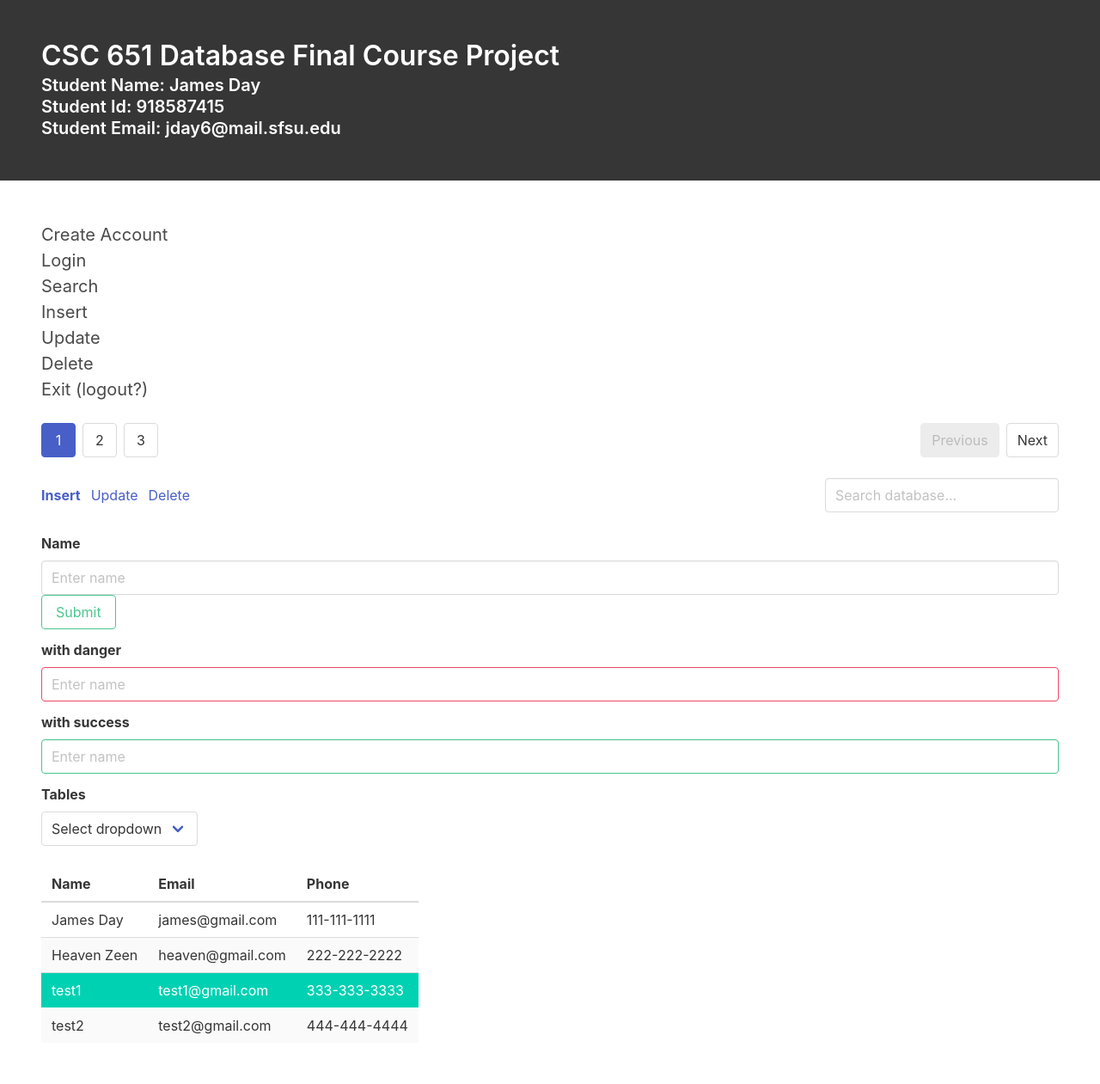
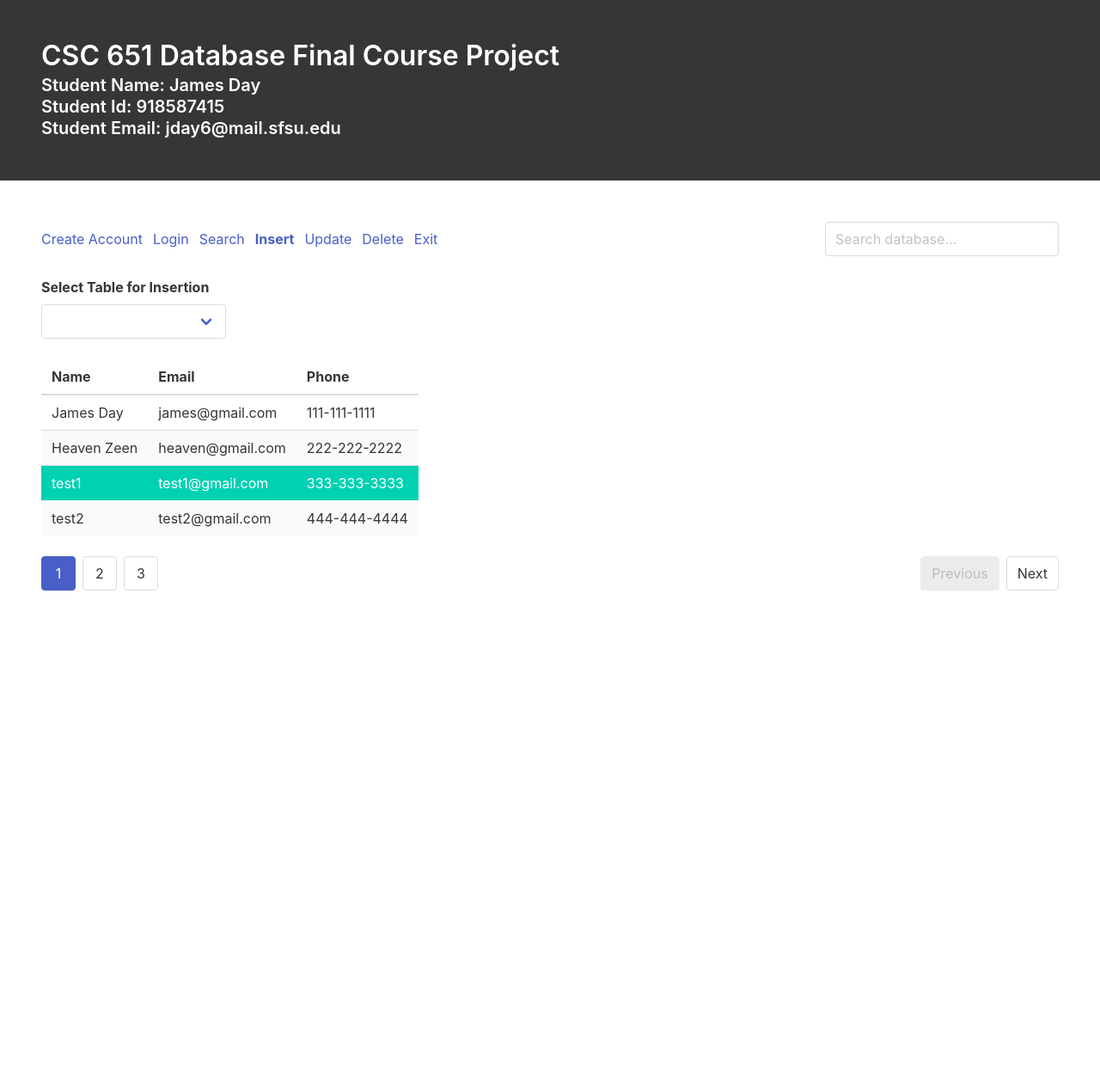
Before and after one commit to dayjames12/PersonalWebsite, a Node server app: page /database in a window 1280 px wide. Shown: the part 77-1338 px from the top of the page at 86% size. After the commit the page ends 764 px from the top, so only its background shows below. Run offline with Node 20, Linux system fonts and the light colour scheme; some libraries are stand-ins or nearby versions.

Commit message:
Changed back to having a routes folder, starting insert page on database, added insert table drop down to select proper form for table insertion

```diff
--- a/app.js
+++ b/app.js
@@ -4,9 +4,10 @@ const express = require('express'),
     hbs = require('express-handlebars'),
     path = require('path'),
     morgan = require('morgan'),
-    mysql = require('mysql'),
+    // mysql = require('mysql'),
     app = express()
 
+// middleware
 app.use(morgan('dev'))
 app.use(cookieParser())
 app.use(bodyParser.json())
@@ -23,20 +24,20 @@ app.set('views', path.join(__dirname, 'views'))
 app.set('view engine', 'hbs');
 
 //routes
-app.use(require('./controllers/app'))
+app.use(require('./routes/app'))
 app.use(require('./controllers/databaseProject'))
 
-//database
-const connection = mysql.createConnection({
-    host : 'localhost',
-    user : 'root',
-    database : 'Dealership'
-})
+// //database
+// const db = mysql.createConnection({
+//     host : 'localhost',
+//     user : 'root',
+//     database : 'Dealership'
+// })
 
-connection.connect(function(error) {
-	if (error) throw error
-	console.log('You are now connected to the database')
-})
+// db.connect(function(error) {
+// 	if (error) throw error
+// 	console.log('MySQL connected...')
+// })
 
 // 404 error handling
 app.use(function(req,res,next){
@@ -50,3 +51,5 @@ app.use(function(req,res,next){
 const server = require('http').createServer(app),
     port = 3000
 server.listen(port, () => console.log(`Listening on ${port}...`))
+
+module.exports = db
--- a/controllers/Car.js
+++ b/controllers/Car.js
@@ -1,4 +1,2 @@
 var express = require('express')
     , router = express.Router()
-
-router.get('/')
--- a/controllers/databaseProject.js
+++ b/controllers/databaseProject.js
@@ -1,10 +1,17 @@
 const express = require('express'),
     router = express.Router()
+    db = require('./db')
 
-router.get('/database', (req,res) => {
-    res.render('651-database-project/database', {title: 'CSC651 Final Course Project'})
+
+// insert car test
+router.get('/database/insertCar', (req,res) =>{
+    let car = {license:'3489257', miles:'70000', carTypeID:'1'}
+    let sql = 'INSERT INTO car SET ?'
+    let query = db.query(sql, car, (err,res) => {
+        if (err) throw err
+        console.log(res)
+        console.log('It worked!')
+    })
 })
 
-
-
 module.exports = router
--- a/public/javascript/database.js
+++ b/public/javascript/database.js
@@ -1,9 +1,16 @@
-document.querySelector("#databaseForm").addEventListener("submit", getData);
+// document.querySelector("#databaseForm").addEventListener("submit", getData);
 
-function getData(e){
-    const data = document.querySelector(".data").value;
+// function getData(e){
+//     const data = document.querySelector(".data").value;
 
-    console.log(data);
+//     console.log(data);
 
-    e.preventDefault();
-}
+//     e.preventDefault();
+// }
+
+
+// used helpful answer from Simon on stackoverflow https://stackoverflow.com/questions/11959889/show-hide-different-forms-based-on-a-option-selected
+// jquery to select different forms from dropdown menu to select proper fields to insnert per table
+$("#insert_table_select").on("change", function() {
+    $("#" + $(this).val()).show().siblings().hide()
+})
--- a/controllers/app.js
+++ b/routes/app.js
@@ -1,17 +1,25 @@
 const express = require('express'),
     router = express.Router()
 
-
+// Home Page
 router.get('/', (req,res) => {
     res.render('home', {title: 'James Day'})
 })
 
+// About Page
 router.get('/about', (req,res) => {
     res.render('about', {title: 'About'})
 })
 
+// Projects Main Page
 router.get('/projects', (req,res) => {
     res.render('projects', {title: 'Projects'})
 })
 
+// get project page
+router.get('/database', (req,res) => {
+    res.render('651-database-project/database', {title: 'CSC651 Final Course Project'})
+})
+
+
 module.exports = router
--- a/views/651-database-project/database.hbs
+++ b/views/651-database-project/database.hbs
@@ -16,7 +16,7 @@
   {{!-- main section--}}
   <section>
     <div class="section">
-      <div class="block">
+      {{!-- <div class="block">
         <p class="content is-medium has-background-white">
           Create Account <br>
           Login <br>
@@ -26,35 +26,20 @@
           Delete <br>
           Exit (logout?)
         </p>
-      </div>
-
-      {{!-- pagination --}}
-      <div class="block">
-        <nav class="pagination">
-          <a href="" class="pagination-previous" disabled>Previous</a>
-          <a href="" class="pagination-next">Next</a>
-            <ul class="pagination-list">
-              <li>
-                <a href="" class="pagination-link is-current">1</a>
-              </li>
-              <li>
-                <a href="" class="pagination-link">2</a>
-              </li>
-              <li>
-                <a href="" class="pagination-link">3</a>
-              </li>
-            </ul>
-        </nav>
-      </div>
+      </div> --}}
 
       {{!-- level --}}
       <div class="block">
         <nav class="level">
           {{!-- left side --}}
           <div class="level-left">
+            <p class="level-item"><a href="">Create Account</a></p>
+            <p class="level-item"><a href="">Login</a></p>
+            <p class="level-item"><a href="">Search</a></p>
             <p class="level-item"><a href=""><strong>Insert</strong></a></p>
             <p class="level-item"><a href="">Update</a></p>
             <p class="level-item"><a href="">Delete</a></p>
+            <p class="level-item"><a href="">Exit</a></p>
           </div>
           {{!-- right side --}}
           <div class="level-right">
@@ -71,38 +56,116 @@
 
       {{!-- form  --}}
       <div class="block">
-        <form id="databaseForm">
+
+        <form id="insertTableForm">
           <div class="field">
-            <label class="label">Name</label>
-            <input type="text" class="input data" placeholder="Enter name">
-            <button class="button is-success is-outlined" type="submit">Submit</button>
-          </div>
-
-          <div class="field">
-            <label class="label">with danger</label>
-            <input type="text" class="input is-danger" placeholder="Enter name">
-          </div>
-
-          <div class="field">
-            <label class="label">with success</label>
-            <input type="text" class="input is-success" placeholder="Enter name">
-          </div>
-
-          <div class="field">
-            <label class="label">Tables</label>
+            <label class="label">Select Table for Insertion</label>
             <p class="control">
               <span class="select">
-                <select>
-                  <option>Select dropdown</option>
-                  <option>Simple</option>
-                  <option>Standard</option>
-                  <option>Super</option>
+                <select id="insert_table_select">
+                  <option value="blank" selected="selected"></option>
+                  <option value="car">Car</option>
+                  <option value="car_features">Car Features</option>
+                  <option value="car_type">Car Type</option>
+                  <option value="customer">Customer</option>
+                  <option value="customer_preference">Customer Preference</option>
+                  <option value="employee">Employee</option>
+                  <option value="loaner_cars">Loaner Cars</option>
+                  <option value="mechanic">Mechanic</option>
+                  <option value="parts">Parts</option>
+                  <option value="parts_employee">Parts Employee</option>
+                  <option value="parts_used">Parts Used</option>
+                  <option value="rented_cars">Rented Cars</option>
+                  <option value="sales">Sales</option>
+                  <option value="sales_employee">Sales Employee</option>
+                  <option value="service_manager">Service Manager</option>
+                  <option value="trade_in">Trade In</option>
                 </select>
               </span>
             </p>
           </div>
         </form>
+
+        {{!-- blank form --}}
+        <form name="blank" id="blank"></form>
+
+        {{!-- car insert form --}}
+        <form name="car" id="car" style="display:none">
+          <div class="field">
+            <label class="label">License</label>
+            <input type="text" class="input data" placeholder="Enter License">
+          </div>
+
+          <div class="field">
+            <label class="label">Miles</label>
+            <input type="text" class="input data" placeholder="Enter Miles">
+          </div>
+
+          <div class="field">
+            <label class="label">carTypeID</label>
+            <input type="text" class="input data" placeholder="Enter Car Type ID">
+          </div>
+        </form>
+
+        {{!-- car_features insert form --}}
+        <form name="car_features" id="car_features" style="display:none">
+          <div class="field">
+            <label class="label">License</label>
+            <input type="text" class="input data" placeholder="Enter License">
+          </div>
+
+          <div class="field">
+            <label class="label">Miles</label>
+            <input type="text" class="input data" placeholder="Enter Miles">
+          </div>
+
+          <div class="field">
+            <label class="label">carTypeID</label>
+            <input type="text" class="input data" placeholder="Enter Car Type ID">
+          </div>
+        </form>
+
+        {{!-- car insert form --}}
+        <form name="car" id="car" style="display:none">
+          <div class="field">
+            <label class="label">License</label>
+            <input type="text" class="input data" placeholder="Enter License">
+          </div>
+
+          <div class="field">
+            <label class="label">Miles</label>
+            <input type="text" class="input data" placeholder="Enter Miles">
+          </div>
+
+          <div class="field">
+            <label class="label">carTypeID</label>
+            <input type="text" class="input data" placeholder="Enter Car Type ID">
+          </div>
+        </form>
+
+        {{!-- form examples --}}
+        {{!-- <form> --}}
+          {{!-- <div class="field"> --}}
+            {{!-- <label class="label">Name</label> --}}
+            {{!-- <input type="text" class="input data" placeholder="Enter name"> --}}
+            {{!-- <button class="button is-success is-outlined" type="submit">Submit</button> --}}
+          {{!-- </div> --}}
+
+          {{!-- danger form field example --}}
+          {{!-- <div class="field"> --}}
+            {{!-- <label class="label">with danger</label> --}}
+            {{!-- <input type="text" class="input is-danger" placeholder="Enter name"> --}}
+          {{!-- </div> --}}
+
+          {{!-- success form field example --}}
+          {{!-- <div class="field"> --}}
+            {{!-- <label class="label">with success</label> --}}
+            {{!-- <input type="text" class="input is-success" placeholder="Enter name"> --}}
+          {{!-- </div>                     --}}
+        {{!-- </form> --}}
+
       </div>
+
 
       {{!-- tables --}}
       <div class="block">
@@ -139,6 +202,26 @@
         </table>
       </div>
 
+      {{!-- pagination --}}
+      <div class="block">
+        <nav class="pagination">
+          <a href="" class="pagination-previous" disabled>Previous</a>
+          <a href="" class="pagination-next">Next</a>
+            <ul class="pagination-list">
+              <li>
+                <a href="" class="pagination-link is-current">1</a>
+              </li>
+              <li>
+                <a href="" class="pagination-link">2</a>
+              </li>
+              <li>
+                <a href="" class="pagination-link">3</a>
+              </li>
+            </ul>
+        </nav>
+      </div>
+
+
     </div>
 
   </section>
```
Also changed, not shown: controllers/db.js (added, +15 -0 lines).
